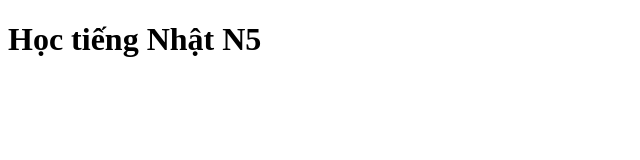
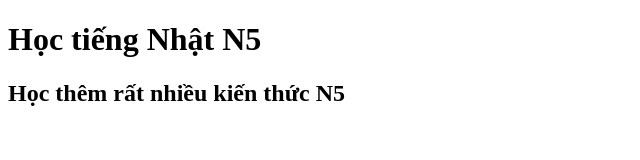
Before and after one commit to phanvc1996-dot/Duanlaptrinhso21, a plain HTML site: page index.html in a window 1280 px wide. Shown: the whole page, without its empty margins (0-640 px from the left). Drawn offline with Linux system fonts and the light colour scheme.

Commit message:
Học thêm rất nhiều kiến thức N5

```diff
--- a/index.html
+++ b/index.html
@@ -7,5 +7,6 @@
   </head>
   <body>
     <h1>Học tiếng Nhật N5</h1>
+    <h2>Học thêm rất nhiều kiến thức N5</h2>
   </body>
 </html>
```
